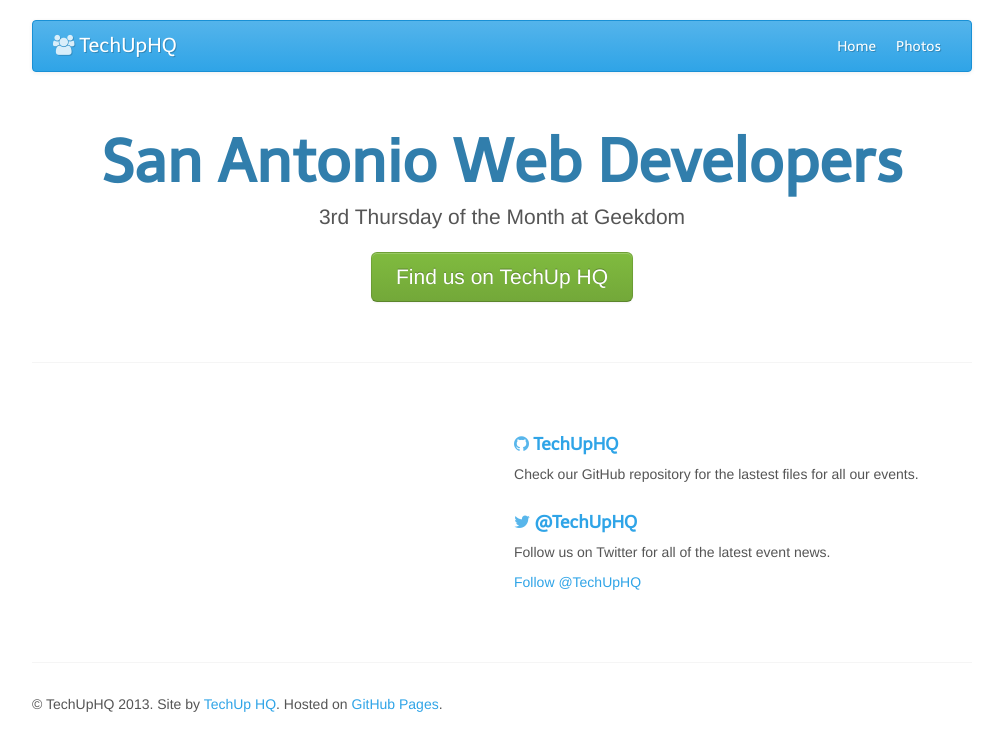
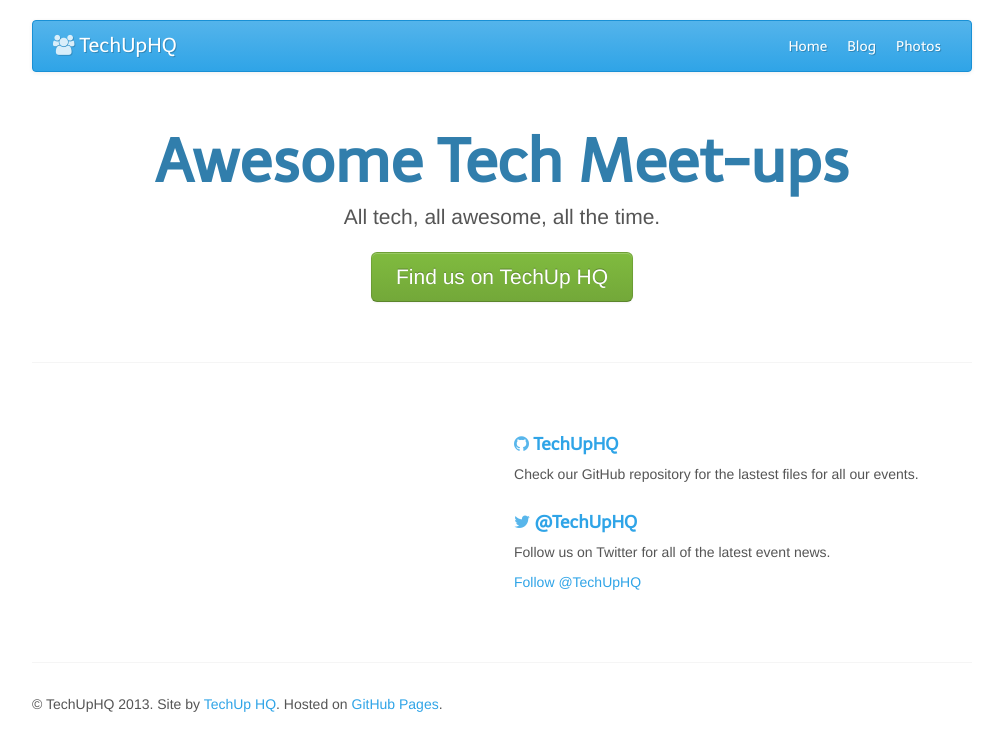
Before and after one commit to TechUpHQ/techuphq, a Jekyll site: the page built from index.html, in a window 1280 px wide. Shown: the top 751 px of the page, without its empty margins (138-1141 px from the left). Built offline with Jekyll 4.4.1, drawn with Linux system fonts in a browser that asks for light colours; nearby versions of some CDN libraries; comment, search, counter and statistics services are not loaded.

Commit message:
Rolling back title edit.

```diff
--- a/_config.yml
+++ b/_config.yml
@@ -9,8 +9,8 @@ title: Tech Meet-ups
 
 # Set a name and description for the main page of your site.
 
-name: San Antonio Web Developers
-description: 3rd Thursday of the Month at Geekdom
+name: Awesome Tech Meet-ups
+description: All tech, all awesome, all the time.
 
 # Site themes by: twitter bootstrap and bootswatch.com.
 # Go to: http://bootswatch.com/ for theme previews.
@@ -28,7 +28,7 @@ github-username: TechUpHQ
 # Next, you will have to create a new blog entry in the _posts directory.
 # See the example file in that directory for details.
 
-blog-enabled: false
+blog-enabled: true
 
 # Do you want a photo gallery on your site? If so, set this to true.
 # This feature requires you to upload your photos to Picasa.
```
